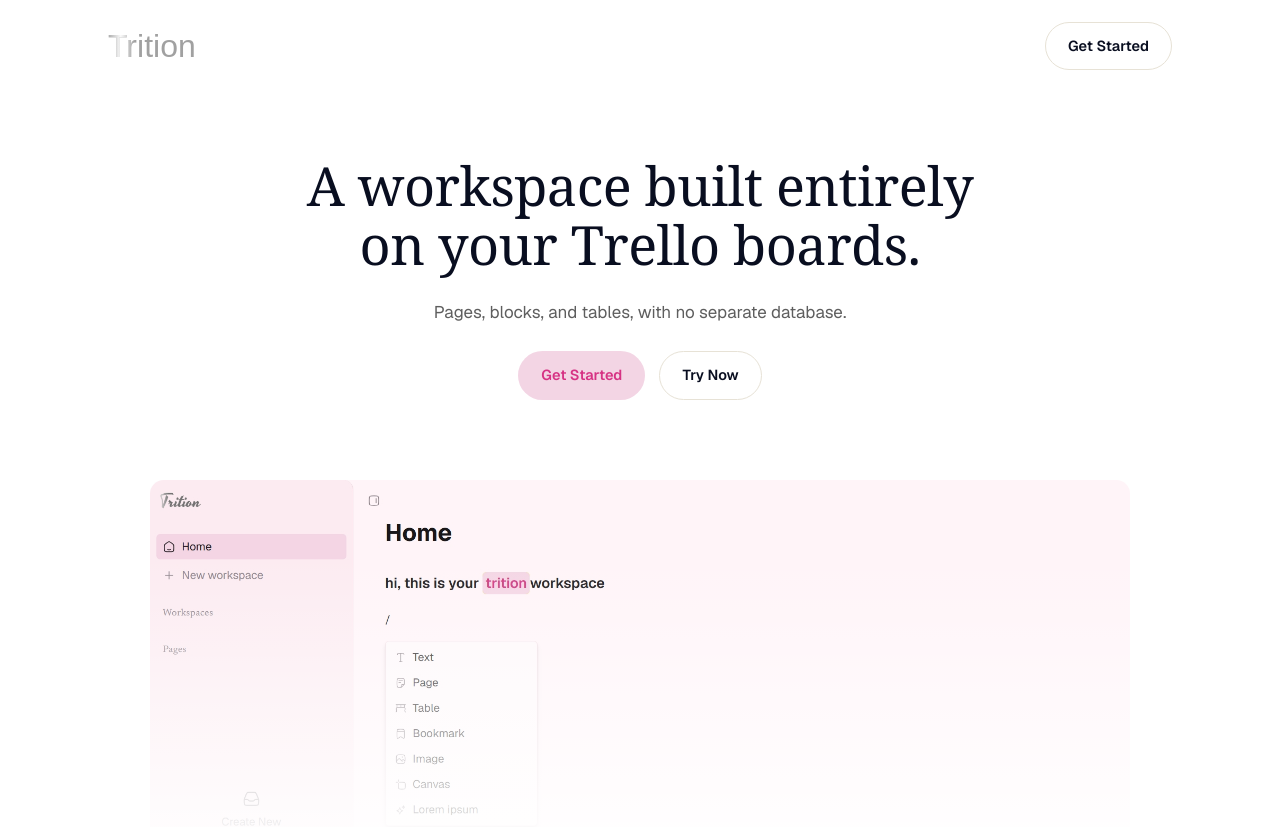
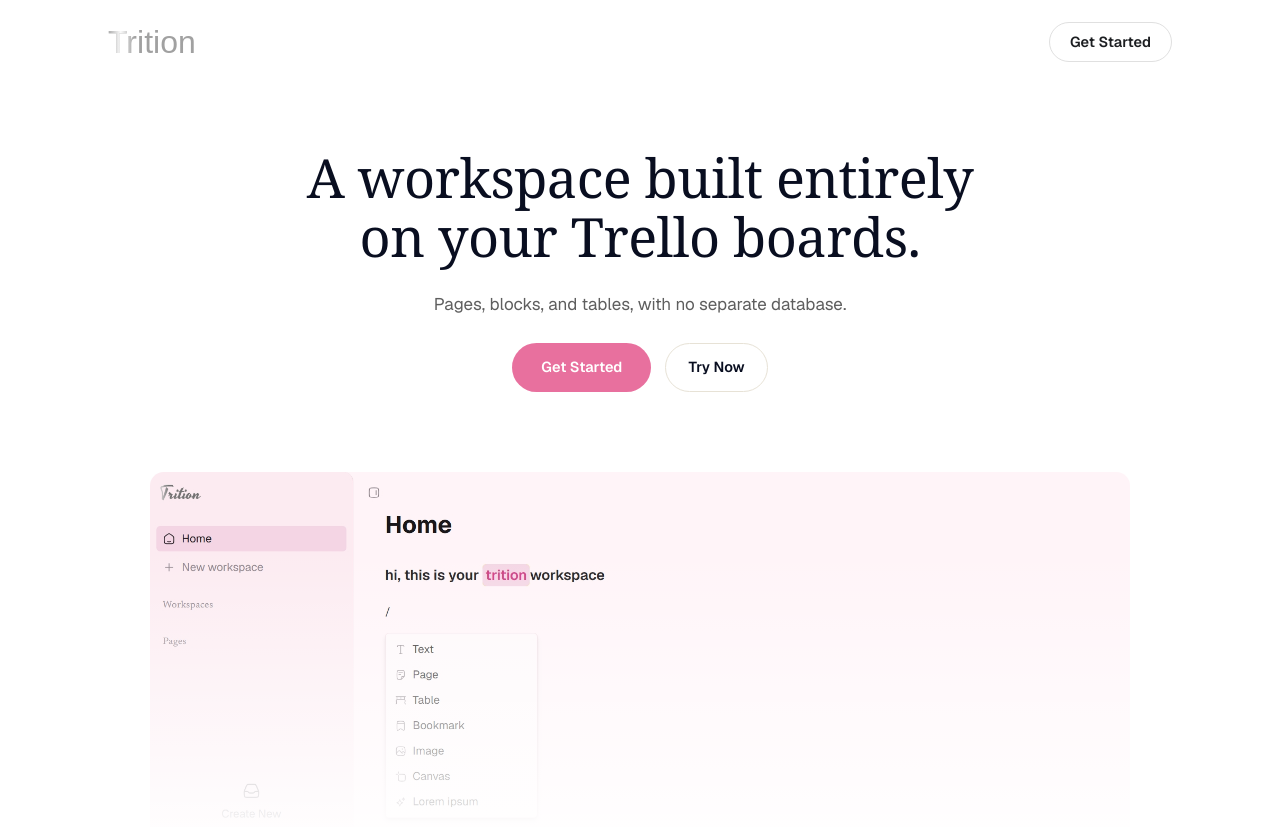
Before and after one commit to bikash1376/Trition, a Next.js app: page / in a window 1280 px wide. Shown: the top 827 px of the page. Built offline with nearby package versions, Linux system fonts and the light colour scheme; no server answers; a web font is replaced by a local one.

Commit message:
fix:colors and banner

```diff
--- a/src/components/landing-page.module.css
+++ b/src/components/landing-page.module.css
@@ -90,26 +90,32 @@
   border: 1px solid transparent;
   cursor: pointer;
   transition:
-    background 0.15s ease,
-    border-color 0.15s ease,
-    color 0.15s ease;
+    background 0.2s ease-in-out,
+    border-color 0.2s ease-in-out,
+    color 0.2s ease-in-out,
+    transform 0.2s ease-in-out,
+    box-shadow 0.2s ease-in-out;
 }
 .btn.btnPrimary {
-  background: #f3d5e4;
-  color: #d63384;
+  background: #e8709e;
+  color: #ffffff;
+  padding: 12px 28px;
 }
 .btn.btnPrimary:hover {
-  background: color-mix(in srgb, #f3d5e4 85%, #d63384 15%);
+  background: #d0487a;
+  transform: translateY(-2px);
+  box-shadow: 0 6px 18px rgba(232, 112, 158, 0.3);
 }
 .btn.navBtn {
   background: transparent;
-  color: var(--ink);
-  border-color: var(--border);
+  color: #1c1e21;
+  border-color: #e0e0e0;
+  padding: 8px 20px;
 }
 .btn.navBtn:hover {
-  background: var(--pink-hover);
-  color: #fff;
-  border-color: var(--pink-hover);
+  background: #f9e2ec;
+  border-color: #e8709e;
+  color: #d0487a;
 }
 .btn.btnOutline {
   background: transparent;
@@ -239,6 +245,12 @@
   padding: 64px 48px;
   text-align: center;
 }
+@media (max-width: 640px) {
+  .ctaBand {
+    border-radius: 28px;
+    padding: 48px 28px;
+  }
+}
 .ctaBand h2 {
   color: #fff;
   font-size: clamp(26px, 4vw, 38px);
```
